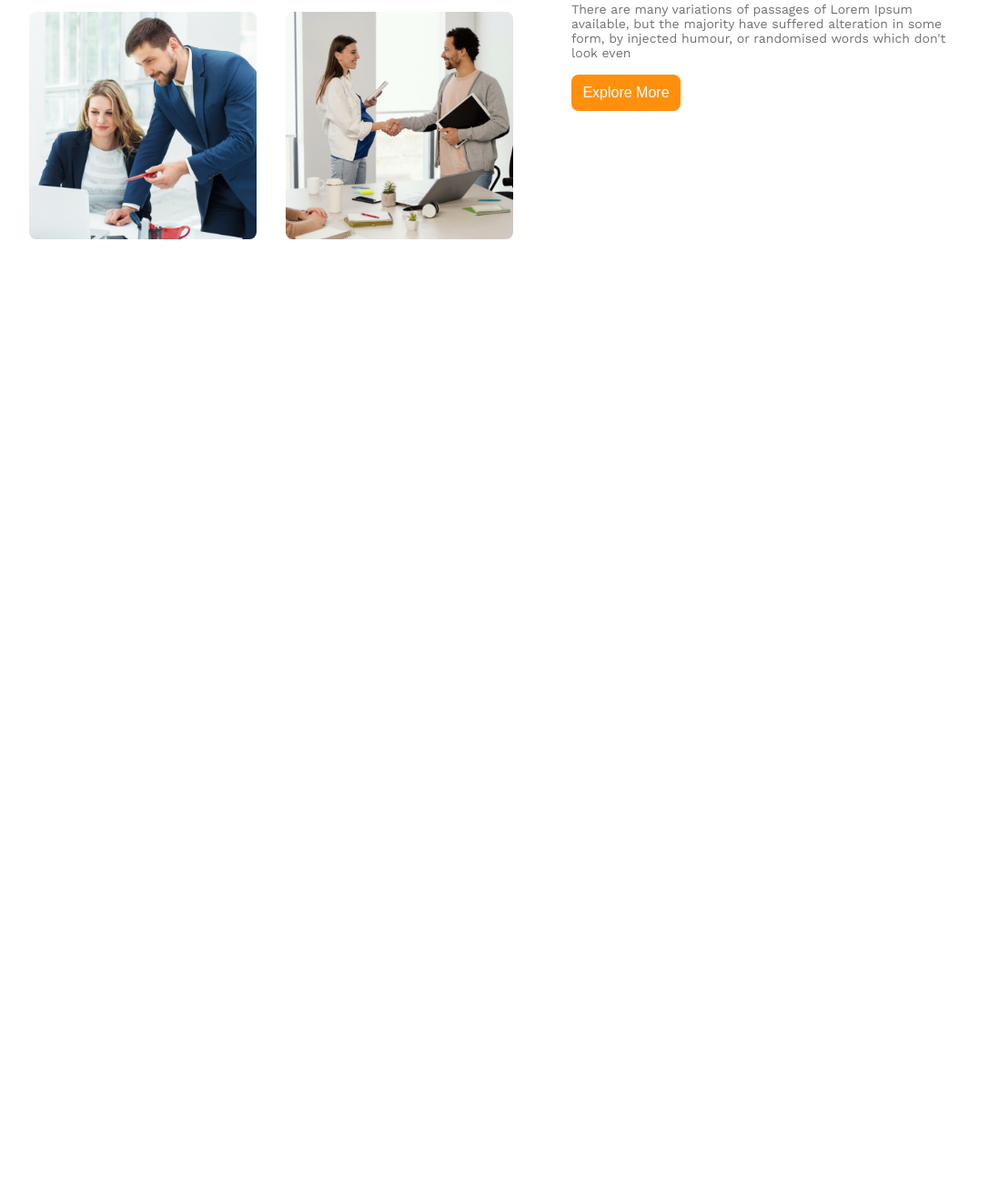
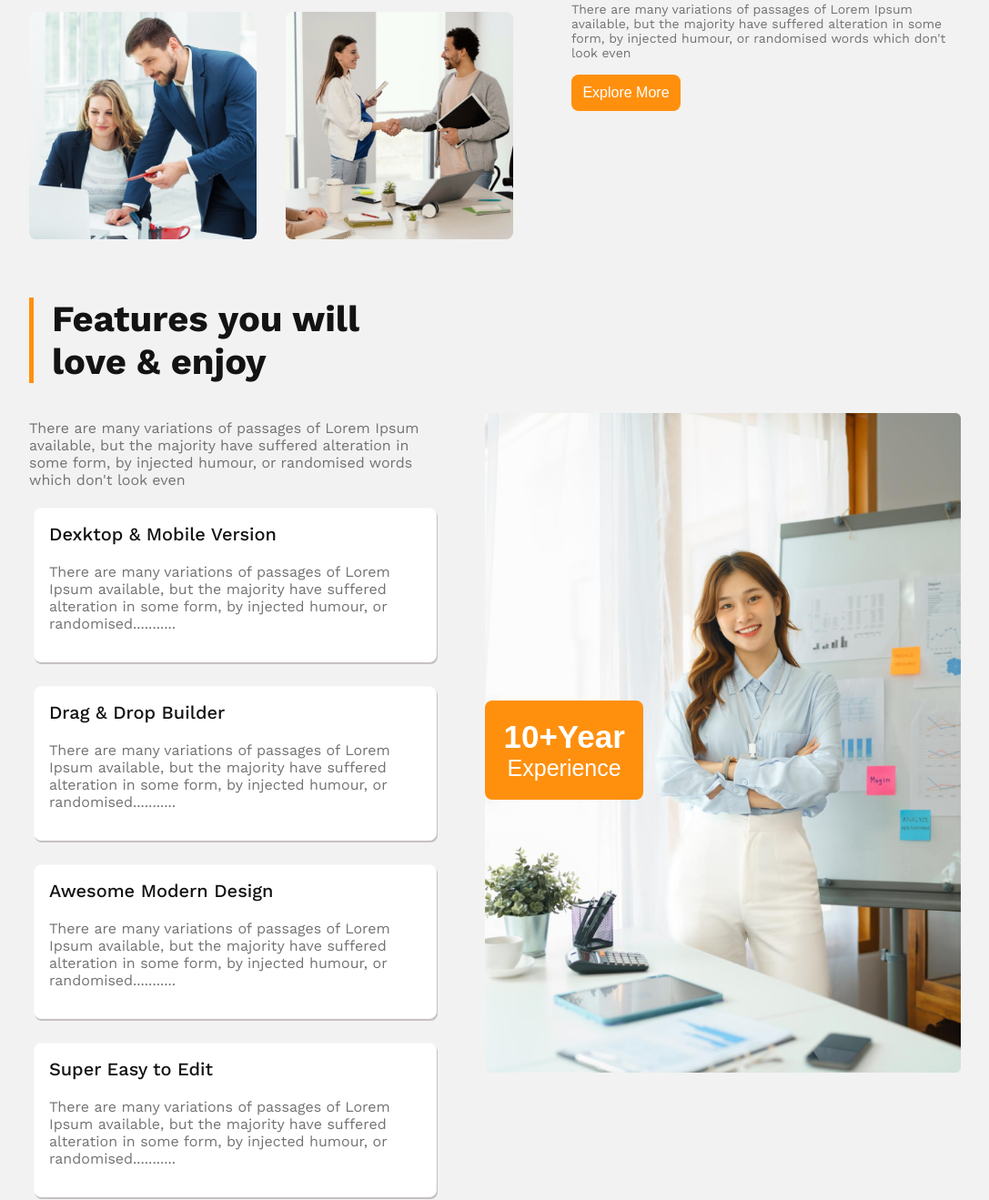
Before and after one commit to Farhan358/G3-Architects, a plain HTML site: page index.html in a window 1280 px wide. Shown: the part 1182-2501 px from the top of the page at 91% size, without its empty margins (96-1183 px from the left). Before the commit the page ends 1461 px from the top, so only its background shows below. Drawn offline with nearby package versions, Linux system fonts and the light colour scheme.

Commit message:
feature section added

```diff
--- a/css/style.css
+++ b/css/style.css
@@ -26,6 +26,10 @@ body {
 
 .margin-bottom {
   margin-bottom: 1em;
+}
+
+.main {
+  background-color: #f2f2f2;
 }
 /* utility section end */
 
@@ -71,8 +75,6 @@ body {
 }
 
 .btn {
-  color: #ffffff;
-  background: #ff900e;
   font-size: 16px;
   width: 120px;
   height: 40px;
@@ -102,6 +104,63 @@ body {
 }
 
 /* article section ends */
+
+/* feature section start */
+.feature-container {
+  display: flex;
+  align-items: center;
+  gap: 3em;
+}
+
+.feature-text-section {
+  width: 100%;
+}
+
+#border_front {
+  border-left: 5px solid #ff900e;
+  gap: 1em;
+}
+
+.title-text {
+  color: #131313;
+  padding-left: 0.5em;
+  font-weight: 700;
+}
+
+.title-description {
+  color: #727272;
+  font-weight: 400;
+}
+.feature {
+  display: flex;
+  flex-direction: column;
+  justify-content: center;
+  align-items: center;
+  gap: 1em;
+}
+
+.box {
+  background: #fff;
+  padding: 1em;
+  margin: 5px;
+  border: 1px solid rgb(250, 250, 250);
+  border-radius: 8px;
+  box-shadow: 1px 2px #c6c1c1;
+}
+
+.feature-heading {
+  font-size: 20px;
+  font-weight: 500;
+  color: #131313;
+}
+
+.feature-description {
+  font-size: 16px;
+  font-weight: 400;
+  color: #727272;
+}
+
+/* feature-section end */
 
 /* media query desktop start */
 
@@ -154,6 +213,58 @@ body {
   .article-title h2 {
     font-size: 3em;
   }
+
+  .feature-container {
+    padding-top: 3em;
+    padding-bottom: 3em;
+  }
+
+  .feature-text-section {
+    width: 60%;
+  }
+
+  .title-text {
+    font-size: 40px;
+  }
+
+  .title-description {
+    font-size: 16px;
+  }
+
+  .feature-image-section {
+    display: flex;
+    flex-direction: column;
+    align-items: baseline;
+    justify-content: center;
+    gap: 1em;
+  }
+
+  .feature-image {
+    width: 100%;
+  }
+
+  .btn-exp {
+    border: none;
+    border-radius: 8px;
+    padding: 1.5em;
+    position: absolute;
+  }
+
+  #top {
+    font-weight: 700;
+    font-size: 35px;
+  }
+  #bottom {
+    font-weight: 400;
+    font-size: 25px;
+  }
+
+  .btn-exp {
+    border: none;
+    border-radius: 8px;
+    padding: 1.5em;
+    position: absolute;
+  }
 }
 
 /* media query desktop ends */
@@ -196,6 +307,7 @@ body {
     align-items: center;
     gap: 1em;
     padding: 2em;
+    margin-top: 2em;
   }
 
   .image-container {
@@ -213,4 +325,41 @@ body {
   .article-title h2 {
     font-size: 1.5em;
   }
+
+  .feature-container {
+    flex-direction: column;
+  }
+  .feature-text-section {
+    width: 100%;
+  }
+
+  .title-text {
+    font-size: 25px;
+  }
+
+  .title-description {
+    font-size: 13px;
+  }
+
+  .feature-image {
+    width: 100%;
+  }
+
+  .btn-exp {
+    border: none;
+    border-radius: 8px;
+    padding: 1em;
+    margin-top: 1em;
+    margin-left: 4em;
+    width: 70%;
+  }
+
+  #top {
+    font-weight: 700;
+    font-size: 20px;
+  }
+  #bottom {
+    font-weight: 400;
+    font-size: 14px;
+  }
 }
--- a/index.html
+++ b/index.html
@@ -55,8 +55,8 @@
     </header>
     <!-- Header section end -->
 
-    <main class="main header">
-      <section class="article-container">
+    <main class="main">
+      <section class="article-container header">
         <div class="article-image-secion">
           <div class="image-container">
             <img class="images" src="./images/team1.png" alt="" />
@@ -85,6 +85,73 @@
           <button class="btn btn-primary">Explore More</button>
         </div>
       </section>
+
+      <section class="feature-container header">
+        <div class="feature-text-section">
+          <div class="feature-title">
+            <h2 class="title-text margin-bottom" id="border_front">
+              Features you will <br />love & enjoy
+            </h2>
+            <p class="title-description margin-bottom">
+              There are many variations of passages of Lorem Ipsum available,
+              but the majority have suffered alteration in some form, by
+              injected humour, or randomised words which don't look even
+            </p>
+          </div>
+          <div class="feature-section">
+            <div class="feature">
+              <div class="box">
+                <h2 class="feature-heading margin-bottom">
+                  Dexktop & Mobile Version
+                </h2>
+                <p class="feature-description margin-bottom">
+                  There are many variations of passages of Lorem Ipsum
+                  available, but the majority have suffered alteration in some
+                  form, by injected humour, or randomised...........
+                </p>
+              </div>
+              <div class="box">
+                <h2 class="feature-heading margin-bottom">
+                  Drag & Drop Builder
+                </h2>
+                <p class="feature-description margin-bottom">
+                  There are many variations of passages of Lorem Ipsum
+                  available, but the majority have suffered alteration in some
+                  form, by injected humour, or randomised...........
+                </p>
+              </div>
+              <div class="box">
+                <h2 class="feature-heading margin-bottom">
+                  Awesome Modern Design
+                </h2>
+                <p class="feature-description margin-bottom">
+                  There are many variations of passages of Lorem Ipsum
+                  available, but the majority have suffered alteration in some
+                  form, by injected humour, or randomised...........
+                </p>
+              </div>
+              <div class="box">
+                <h2 class="feature-heading margin-bottom">
+                  Super Easy to Edit
+                </h2>
+                <p class="feature-description margin-bottom">
+                  There are many variations of passages of Lorem Ipsum
+                  available, but the majority have suffered alteration in some
+                  form, by injected humour, or randomised...........
+                </p>
+              </div>
+            </div>
+          </div>
+        </div>
+        <div class="feature-image-section">
+          <img class="feature-image" src="./images/architect.png" alt="" />
+          <div class="btn-feature"></div>
+          <button class="btn-primary btn-exp">
+            <span id="top"> 10+Year</span> <br />
+            <span id="bottom"> Experience</span>
+          </button>
+        </div>
+      </section>
     </main>
   </body>
 </html>
```
